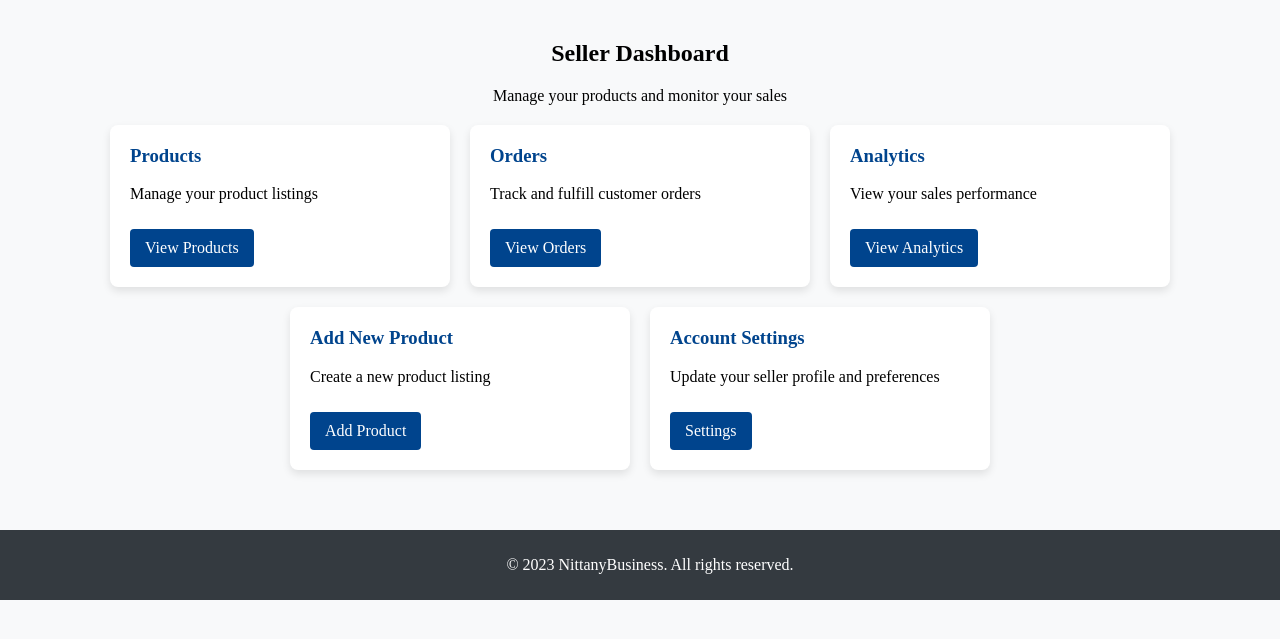
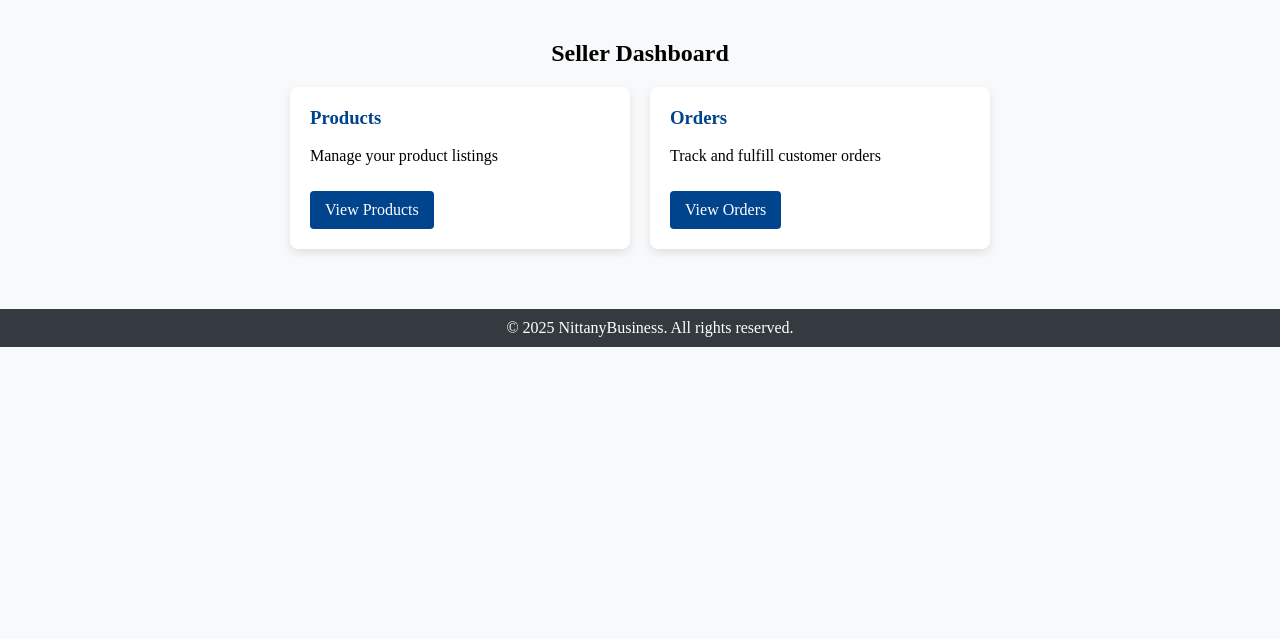
Before and after one commit to bz28/431w, a Flask app: page /sellerhome in a window 1280 px wide. Shown: the part 132-771 px from the top of the page. Run offline with Flask 3, Linux system fonts and the light colour scheme.

Commit message:
Seller Homepage

```diff
--- a/web_app/templates/seller_homepage.html
+++ b/web_app/templates/seller_homepage.html
@@ -103,8 +103,6 @@
     </header>
     <section>
         <h2>Seller Dashboard</h2>
-        <p>Manage your products and monitor your sales</p>
-
         <div class="dashboard">
             <div class="card">
                 <h3>Products</h3>
@@ -117,31 +115,11 @@
                 <p>Track and fulfill customer orders</p>
                 <a href="#" class="button">View Orders</a>
             </div>
-
-            <div class="card">
-                <h3>Analytics</h3>
-                <p>View your sales performance</p>
-                <a href="#" class="button">View Analytics</a>
-            </div>
-        </div>
-
-        <div class="dashboard">
-            <div class="card">
-                <h3>Add New Product</h3>
-                <p>Create a new product listing</p>
-                <a href="#" class="button">Add Product</a>
-            </div>
-
-            <div class="card">
-                <h3>Account Settings</h3>
-                <p>Update your seller profile and preferences</p>
-                <a href="#" class="button">Settings</a>
-            </div>
         </div>
     </section>
 
     <footer>
-        <p>&copy; 2023 NittanyBusiness. All rights reserved.</p>
+        &copy; 2025 NittanyBusiness. All rights reserved.
     </footer>
 </body>
 
```
